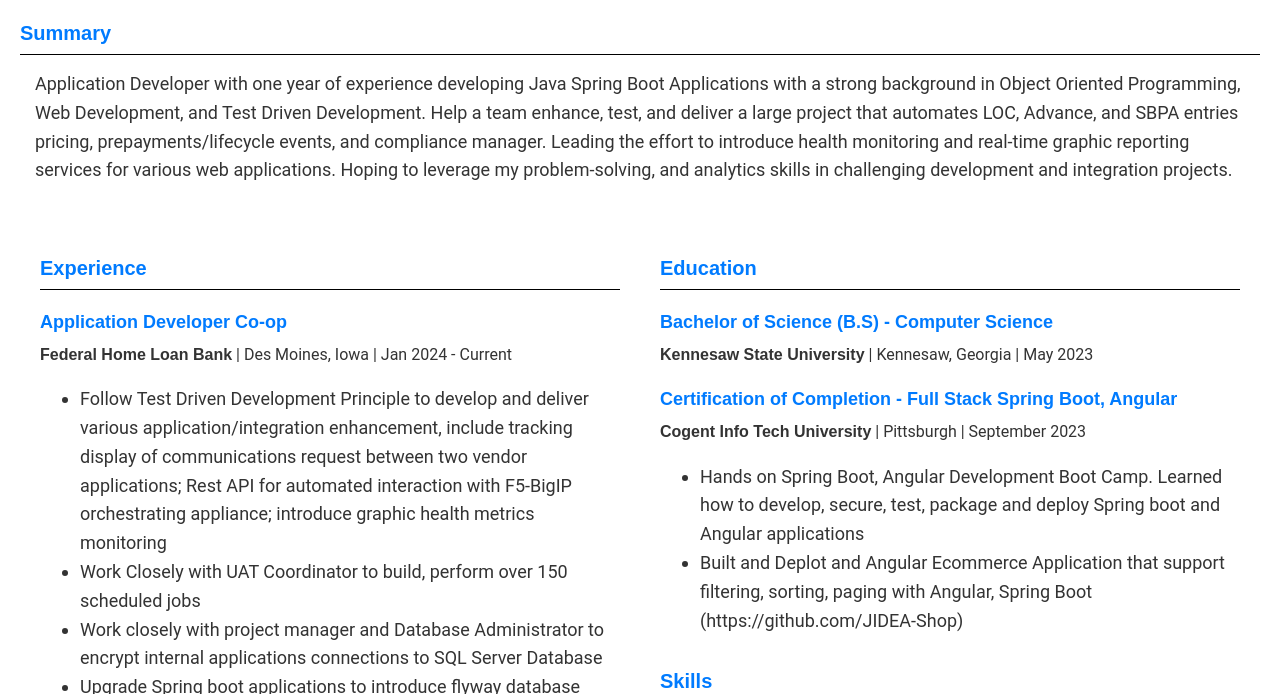
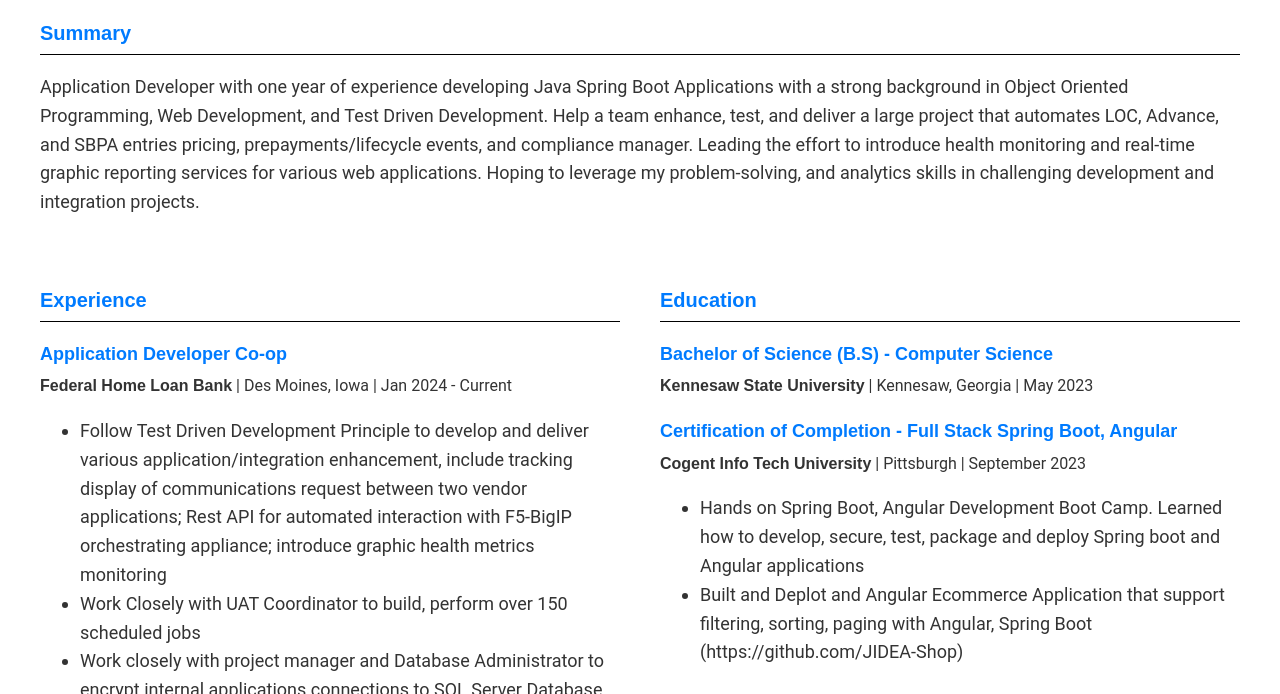
Before and after one commit to DucH1211/Resume, a plain HTML site: page index.html in a window 1280 px wide. Shown: the part 92-786 px from the top of the page. Drawn offline with Linux system fonts and the light colour scheme.

Commit message:
Update index.html

```diff
--- a/index.html
+++ b/index.html
@@ -80,9 +80,9 @@
     <p>Email: dho.ke216@gmail.com | Phone: (470) 918-8389 | LinkedIn: https://www.linkedin.com/in/dukeh-1c2712/</p>
 </div>
 
-<div class="resume-section">
+<div class="resume-section" style="margin-left: 20px;margin-right: 20px;">
     <h2>Summary</h2>
-    <p style="margin: 15px">Application Developer with one year of experience developing Java Spring Boot Applications with a strong background in Object Oriented Programming, Web Development, and Test Driven Development.
+    <p>Application Developer with one year of experience developing Java Spring Boot Applications with a strong background in Object Oriented Programming, Web Development, and Test Driven Development.
         Help a team enhance, test, and deliver a large project that automates LOC, Advance, and SBPA entries pricing, prepayments/lifecycle events, and compliance manager. Leading the effort to introduce health monitoring and real-time graphic reporting services for various web applications. Hoping to leverage my problem-solving, and analytics skills in challenging development and integration projects.</p>
 </div>
 <article>
```
